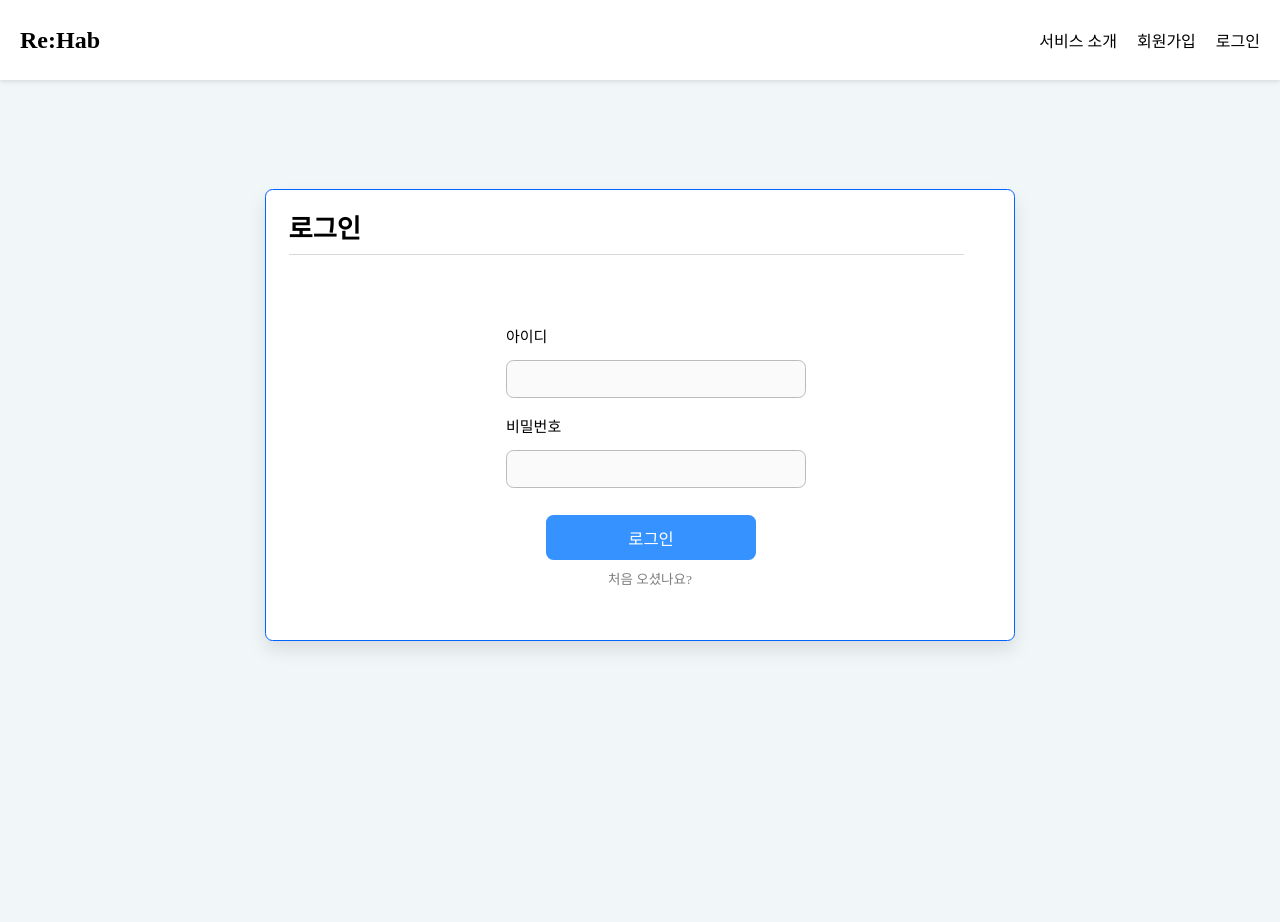
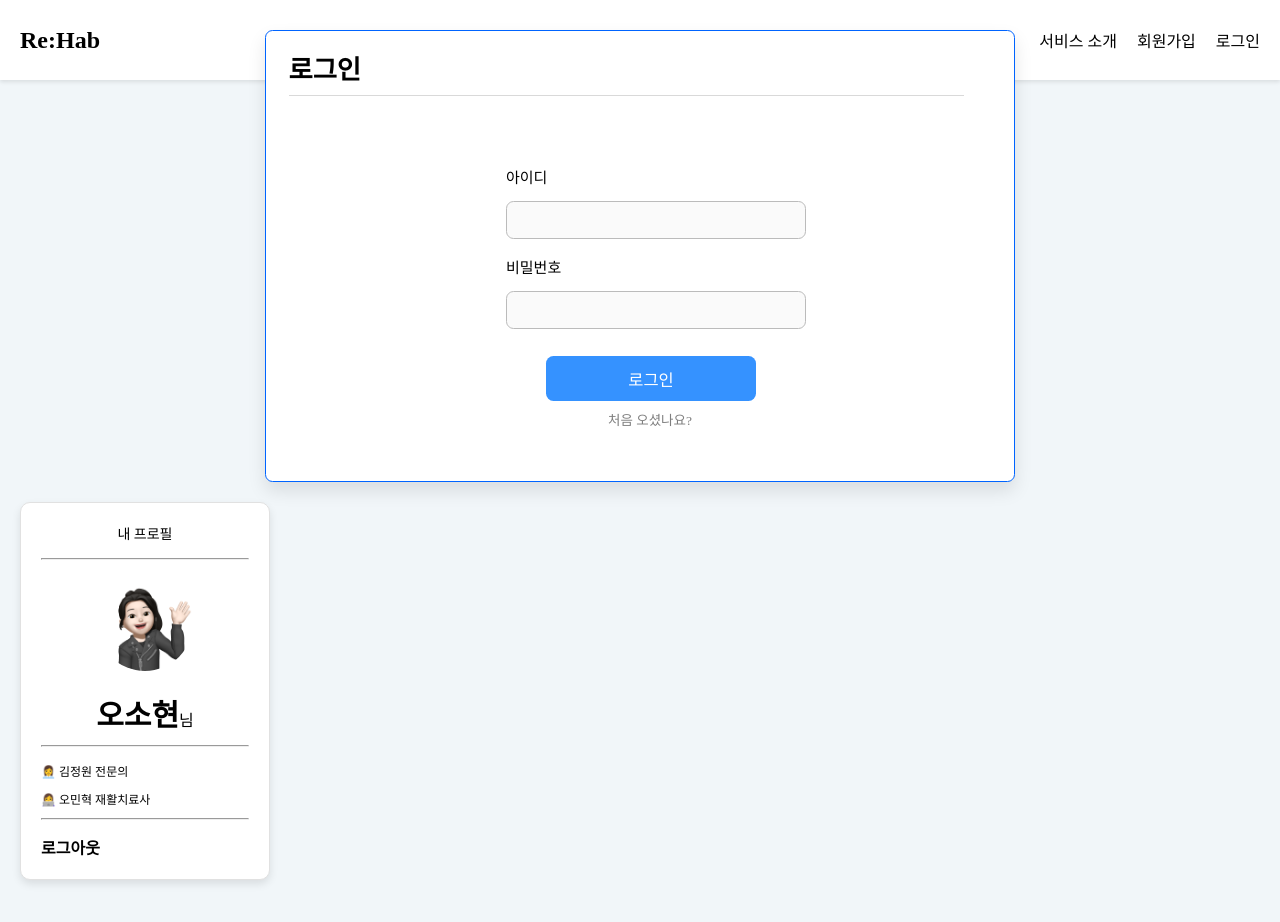
Before and after one commit to sync-without-async/Rehab-FrontEnd, a React (Vite) app: page /login in a window 1280 px wide. Shown: the top 922 px of the page. Built offline with nearby package versions, Linux system fonts and the light colour scheme.

Commit message:
Feat: UserProfile 컴포넌트 구현 (헤당 환자에 배정된 admin 적용)

```diff
--- /dev/null
+++ b/src/components/Accounts/UserCard.jsx
@@ -0,0 +1,105 @@
+import { useState, useEffect } from 'react';
+import styled from 'styled-components';
+import Opatient from "../../assets/images/user/Opatient.png";
+import {userLogin} from "../../librarys/login-api";
+
+const Card = styled.div`
+    width: 250px;
+    border: 1px solid #e1e1e1;
+    padding: 20px;
+    border-radius: 10px;
+    box-shadow: 0 4px 8px rgba(0,0,0,0.1);
+    text-align: center;
+    margin: 20px;
+    font-family: 'Spoqa Han Sans Neo', 'sans-serif';
+    background-color: #ffffff;
+`;
+
+const Title = styled.h1`
+    font-size: 14px;
+    margin-bottom: 15px;
+`;
+
+const Separator = styled.hr`
+    width: 100%;
+    height: 2px;
+    background-color: #D9D9D9;
+    margin-bottom: 15px;
+    margin-top:10px;
+`;
+
+const ImageContainer = styled.div`
+    width: 96px;
+    height: 96px;
+    border-radius: 50%;
+    margin: 0 auto;
+    margin-bottom: 20px;
+    overflow: hidden;
+`;
+
+const Avatar = styled.img`
+    width: 100%;
+    height: 100%;
+`;
+
+const UserName = styled.span`
+    font-size: 30px;
+    font-weight: bold;
+    font-family: 'Spoqa Han Sans Neo', 'sans-serif';
+`;
+
+const UserTitle = styled.span`
+    font-size: 16px;
+    font-family: 'Spoqa Han Sans Neo', 'sans-serif';
+`;
+
+const Info = styled.div`
+    font-family: 'Spoqa Han Sans Neo', 'sans-serif';
+    font-size: 12px;
+    margin-bottom: 10px;
+    text-align: left;
+`;
+
+const Logout = styled.div`
+    font-family: 'Spoqa Han Sans Neo', 'sans-serif';
+    font-size: 16px;
+    font-weight: bold;
+    cursor: pointer;
+    margin-top: 15px;
+    text-align: left;
+`;
+
+const UserCard = () => {
+    const [userData, setUserData] = useState(null);
+
+    useEffect(() => {
+        async function fetchUserData() {
+            const data = await userLogin('HL0001', '123456'); // 예시로 'HL0001', '123456' 사용
+            if (data) {
+                setUserData(data);
+            }
+        }
+        fetchUserData();
+    }, []);
+
+
+    if (!userData) return null;
+
+    return (
+        <Card>
+            <Title>내 프로필</Title>
+            <Separator />
+            <ImageContainer>
+                <Avatar src={Opatient} alt="avatar" />
+            </ImageContainer>
+            <UserName>{userData.name}</UserName><UserTitle>님</UserTitle>
+            <Separator />
+            { userData.assignedDoctor && <Info>👩‍💼 {userData.assignedDoctor} 전문의</Info> }
+            { userData.assignedTherapist && <Info>👩‍💻 {userData.assignedTherapist} 재활치료사</Info> }
+            <Separator />
+            <Logout>로그아웃</Logout>
+        </Card>
+    );
+}
+
+export default UserCard;
--- a/src/librarys/login-api.js
+++ b/src/librarys/login-api.js
@@ -1,14 +1,16 @@
 export async function userLogin(id, password) {
   const accounts = [
     {
-      //User: 환자
+      // User: 환자
       type: "user",
       id: "HL0001",
       password: "123456",
       name: "오소현",
       admin: false,
+      assignedDoctor: "김정원", // 이 환자에게 배정된 전문의
+      assignedTherapist: "오민혁", // 이 환자에게 배정된 재활치료사
     },
-    //Admin1: 전문의
+    // Admin1: 전문의
     {
       type: "admin1",
       id: "doctor",
@@ -16,7 +18,7 @@ export async function userLogin(id, password) {
       name: "김정원",
       admin: true,
     },
-    //Admin2: 재활치료사
+    // Admin2: 재활치료사
     {
       type: "admin2",
       id: "therapist",
@@ -27,10 +29,7 @@ export async function userLogin(id, password) {
   ];
 
   const account = accounts.find((item) => item.id === id);
-  if (!account) {
-    return null;
-  }
-  if (account.password !== password) {
+  if (!account || account.password !== password) {
     return null;
   }
 
@@ -43,6 +42,8 @@ export async function userLogin(id, password) {
         access_token: "user_token1",
         refresh_token: "user_token2",
         admin: account.admin,
+        assignedDoctor: account.assignedDoctor,
+        assignedTherapist: account.assignedTherapist,
       };
     case "admin1":
       return {
--- a/src/pages/LoginPage.jsx
+++ b/src/pages/LoginPage.jsx
@@ -2,6 +2,7 @@ import styled from 'styled-components';
 import Header from '../components/Header/Header';
 import LoginComponents from "../components/Accounts/LoginComponents";
 import { useState } from 'react';
+import UserCard from "../components/Accounts/UserCard";
 
 const PageContainer = styled.div`
   display: flex;
@@ -31,6 +32,7 @@ const LoginPage = () => {
           <CenteredContainer>
               <LoginComponents onLoginSuccess={handleLoginSuccess} />
           </CenteredContainer>
+          <UserCard/>
       </PageContainer>
   );
 }
```
